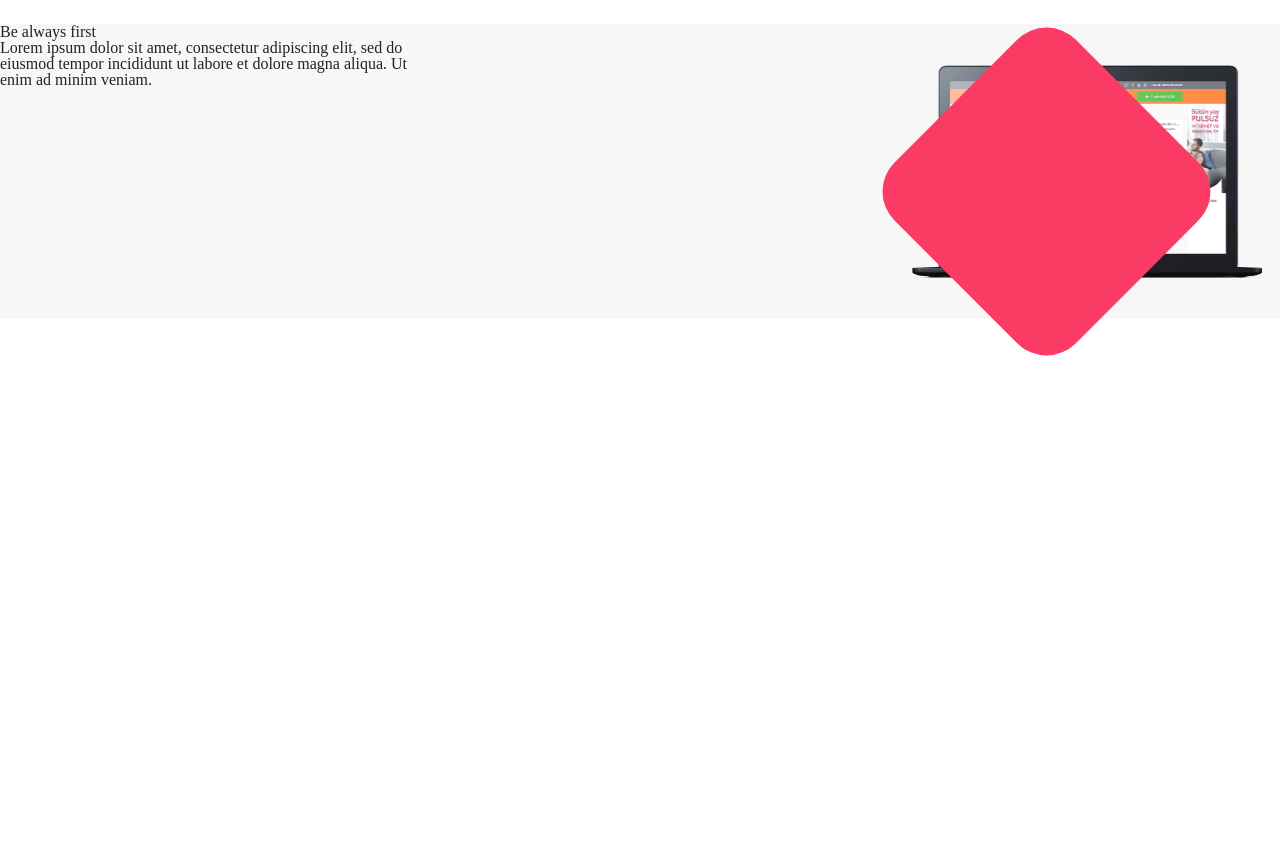
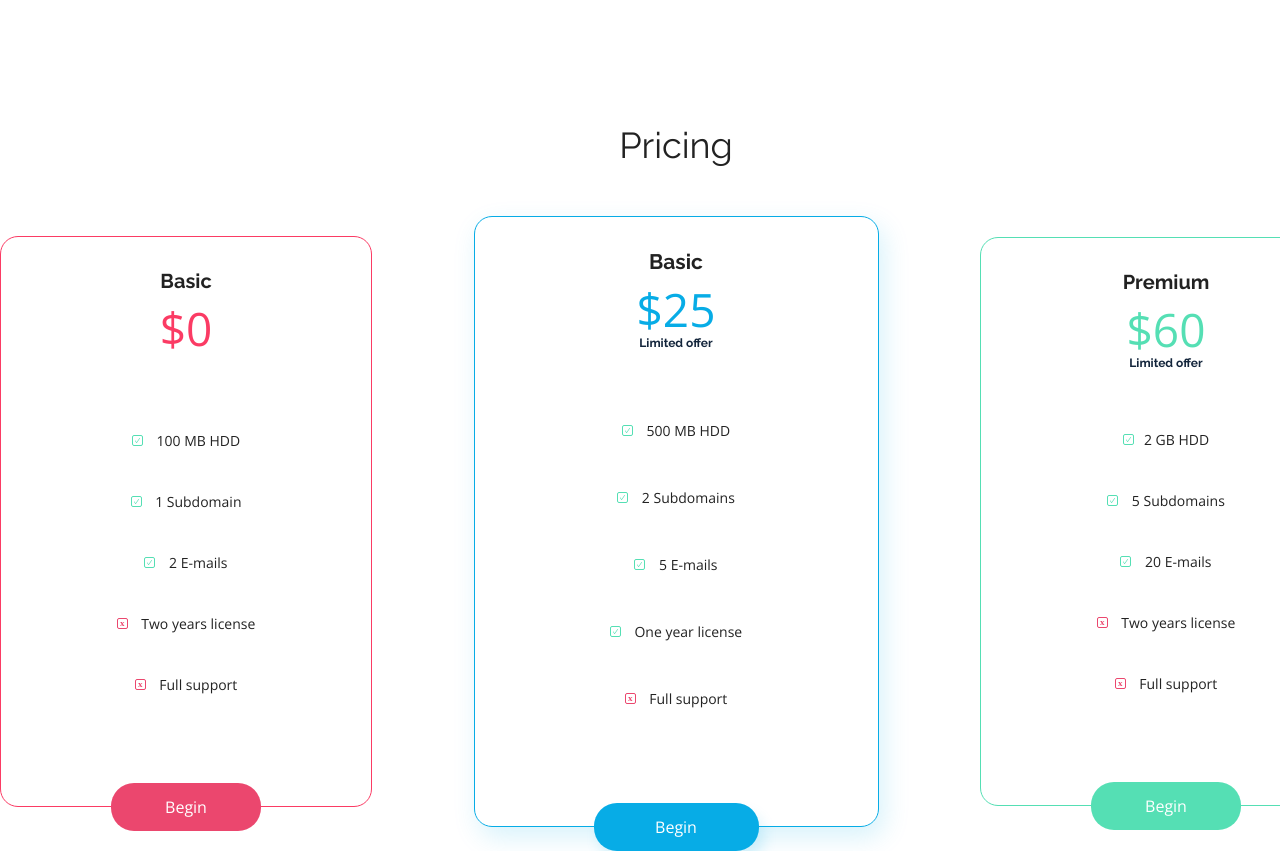
Before and after one commit to Szuum02/best-shop, a website built with Vite: page index.html in a window 1280 px wide. Shown: the part 1280-2131 px from the top of the page. Before the commit the page ends 1652 px from the top, so only its background shows below. Built offline with nearby package versions, Linux system fonts and the light colour scheme.

Commit message:
pricing section

```diff
--- a/css/style.css
+++ b/css/style.css
@@ -225,3 +225,166 @@
   width: 100%;
   height: 100%;
 }
+
+.pricing-container {
+  display: flex;
+  flex-direction: column;
+  align-items: center;
+  margin-top: 100px;
+}
+
+.pricing-header {
+  font-family: Raleway;
+  font-size: 36px;
+  line-height: 42px;
+}
+
+.pricing-elements-container {
+  margin-top: 50px;
+  display: flex;
+  justify-content: space-between;
+  align-items: center;
+  font-family: "Open Sans";
+}
+
+.pricing-element {
+  width: 372px;
+  display: flex;
+  flex-direction: column;
+  align-items: center;
+  border: 1px solid;
+  border-radius: 18px;
+  position: relative;
+  padding: 34px 0 81px 0;
+}
+
+.pricing-element-header {
+  font-family: Raleway;
+  font-weight: bold;
+}
+
+.pricing-little-element-header {
+  font-size: 20px;
+}
+
+.pricing-element-price {
+  font-weight: 300;
+  font-size: 46px;
+  margin-top: 14px;
+}
+
+.pricing-first-price {
+  color: #fb3b64;
+  margin-bottom: 69px;
+}
+
+.pricing-element-text {
+  font-size: 14px;
+  line-height: 41px;
+  padding-bottom: 20px;
+}
+
+.pricing-element-text::before {
+  content: "";
+  width: 11px;
+  height: 11px;
+  display: inline-block;
+  margin-right: 10px;
+}
+
+.pricing-element-checked::before {
+  background-image: url("../assets/Ckechmark-1.svg");
+}
+
+.pricing-element-unchecked::before {
+  background-image: url("../assets/Close.svg");
+}
+
+.checked-box {
+  display: inline-block;
+  width: 11px;
+  height: 11px;
+  border: 1px solid #55dfb4;
+  border-radius: 2px;
+}
+
+.unchecked-box {
+  display: inline-block;
+  width: 11px;
+  height: 10px;
+  color: #eb476e;
+  border: 1px solid #eb476e;
+  border-radius: 2px;
+  font-family: Raleway;
+  font-weight: bold;
+  font-size: 9px;
+  text-align: center;
+}
+
+.pricing-button {
+  width: 150px;
+  padding: 16px 0;
+  border-radius: 23px;
+  position: absolute;
+  bottom: -25px;
+}
+
+.pricing-first-button {
+  background-color: #eb476e;
+}
+
+.pricing-first-element {
+  border-color: #fb3b64;
+}
+
+.pricing-last-price {
+  color: #55dfb4;
+}
+
+.pricing-last-button {
+  background-color: #55dfb4;
+}
+
+.pricing-last-element {
+  border-color: #55dfb4;
+}
+
+.pricing-limited-offer {
+  font-family: Raleway;
+  font-weight: bold;
+  font-size: 12px;
+  color: #13253b;
+  margin-top: 5px;
+}
+
+.pricing-last-limited-offer {
+  margin-bottom: 50px;
+}
+
+.pricing-big-element {
+  width: 405px;
+  box-shadow: 5px 10px 27px #07ace629;
+  border-color: #07ace6;
+}
+
+.pricing-big-element-header {
+  font-size: 21px;
+}
+
+.pricing-big-price {
+  color: #07ace6;
+}
+
+.pricing-big-limited-offer {
+  margin-bottom: 61px;
+}
+
+.pricing-big-element-text {
+  padding-bottom: 26px;
+}
+
+.pricing-big-button {
+  width: 165px;
+  background-color: #07ace6;
+  box-shadow: 5px 10px 14px #07ace629;
+}
--- a/index.html
+++ b/index.html
@@ -91,7 +91,7 @@
         </div>
       </div>
     </section>
-    <section class="benefits">
+    <!-- <section class="benefits">
       <div class="benefits-container container">
         <div class="benefit-element">
           <div class="benefit-element-text">
@@ -111,6 +111,97 @@
           </div>
         </div>
       </div>
+    </section> -->
+    <section class="pricing">
+      <div class="pricing-container container">
+        <h2 class="pricing-header">Pricing</h2>
+        <div class="pricing-elements-container container">
+          <div class="pricing-first-element pricing-element">
+            <h3 class="pricing-element-header pricing-little-element-header">
+              Basic
+            </h3>
+            <p class="pricing-element-price pricing-first-price">$0</p>
+            <p class="pricing-element-text pricing-element-checked">
+              100 MB HDD
+            </p>
+            <p class="pricing-element-text pricing-element-checked">
+              1 Subdomain
+            </p>
+            <p class="pricing-element-text pricing-element-checked">
+              2 E-mails
+            </p>
+            <p class="pricing-element-text pricing-element-unchecked">
+              Two years license
+            </p>
+            <p class="pricing-element-text pricing-element-unchecked">
+              Full support
+            </p>
+            <a class="btn pricing-button pricing-first-button">Begin</a>
+          </div>
+
+          <div class="pricing-big-element pricing-element">
+            <h3 class="pricing-element-header pricing-big-element-header">
+              Basic
+            </h3>
+            <p class="pricing-element-price pricing-big-price">$25</p>
+            <p class="pricing-limited-offer pricing-big-limited-offer">
+              Limited offer
+            </p>
+            <p
+              class="pricing-element-text pricing-big-element-text pricing-element-checked"
+            >
+              500 MB HDD
+            </p>
+            <p
+              class="pricing-element-text pricing-big-element-text pricing-element-checked"
+            >
+              2 Subdomains
+            </p>
+            <p
+              class="pricing-element-text pricing-big-element-text pricing-element-checked"
+            >
+              5 E-mails
+            </p>
+            <p
+              class="pricing-element-text pricing-big-element-text pricing-element-checked"
+            >
+              One year license
+            </p>
+            <p
+              class="pricing-element-text pricing-big-element-text pricing-element-unchecked"
+            >
+              Full support
+            </p>
+
+            <a class="btn pricing-button pricing-big-button">Begin</a>
+          </div>
+
+          <div class="pricing-last-element pricing-element">
+            <h3 class="pricing-element-header pricing-little-element-header">
+              Premium
+            </h3>
+            <p class="pricing-element-price pricing-last-price">$60</p>
+            <p class="pricing-limited-offer pricing-last-limited-offer">
+              Limited offer
+            </p>
+            <p class="pricing-element-text pricing-element-checked">2 GB HDD</p>
+            <p class="pricing-element-text pricing-element-checked">
+              5 Subdomains
+            </p>
+            <p class="pricing-element-text pricing-element-checked">
+              20 E-mails
+            </p>
+            <p class="pricing-element-text pricing-element-unchecked">
+              Two years license
+            </p>
+            <p class="pricing-element-text pricing-element-unchecked">
+              Full support
+            </p>
+
+            <a class="btn pricing-button pricing-last-button">Begin</a>
+          </div>
+        </div>
+      </div>
     </section>
   </body>
 </html>
```
